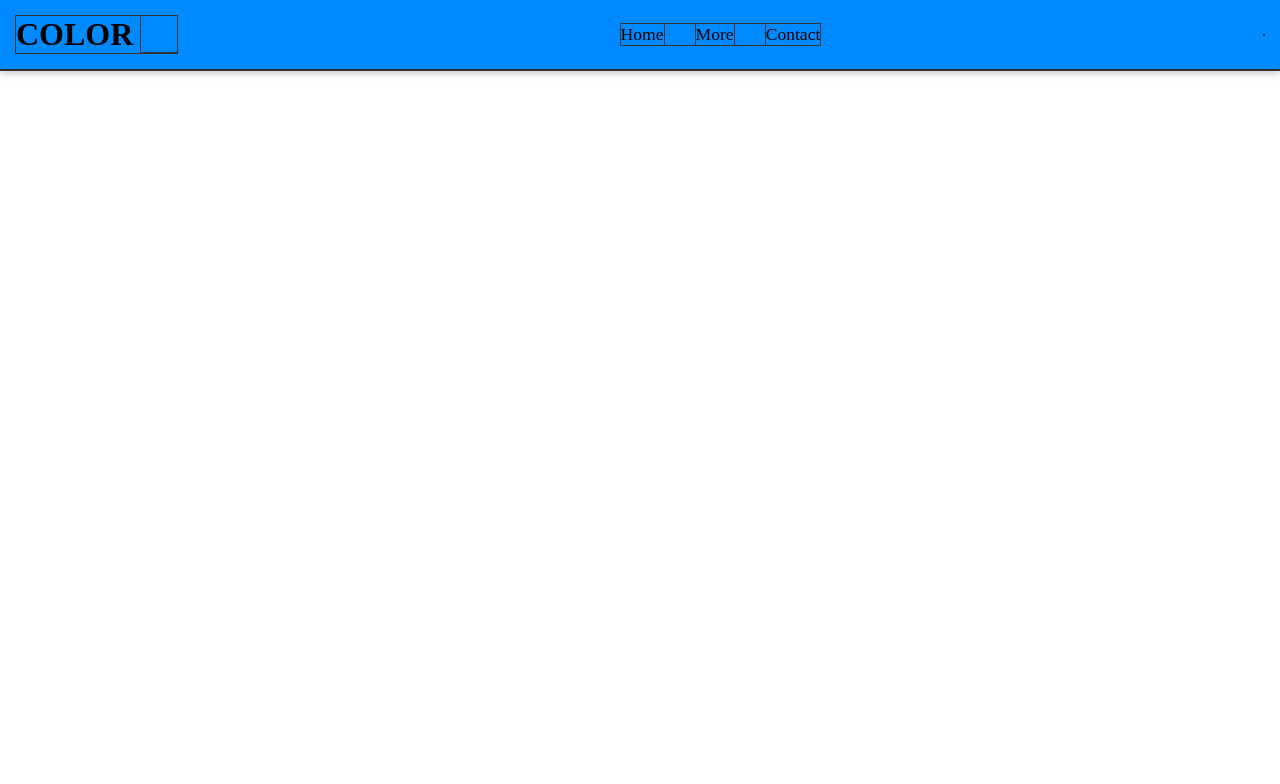
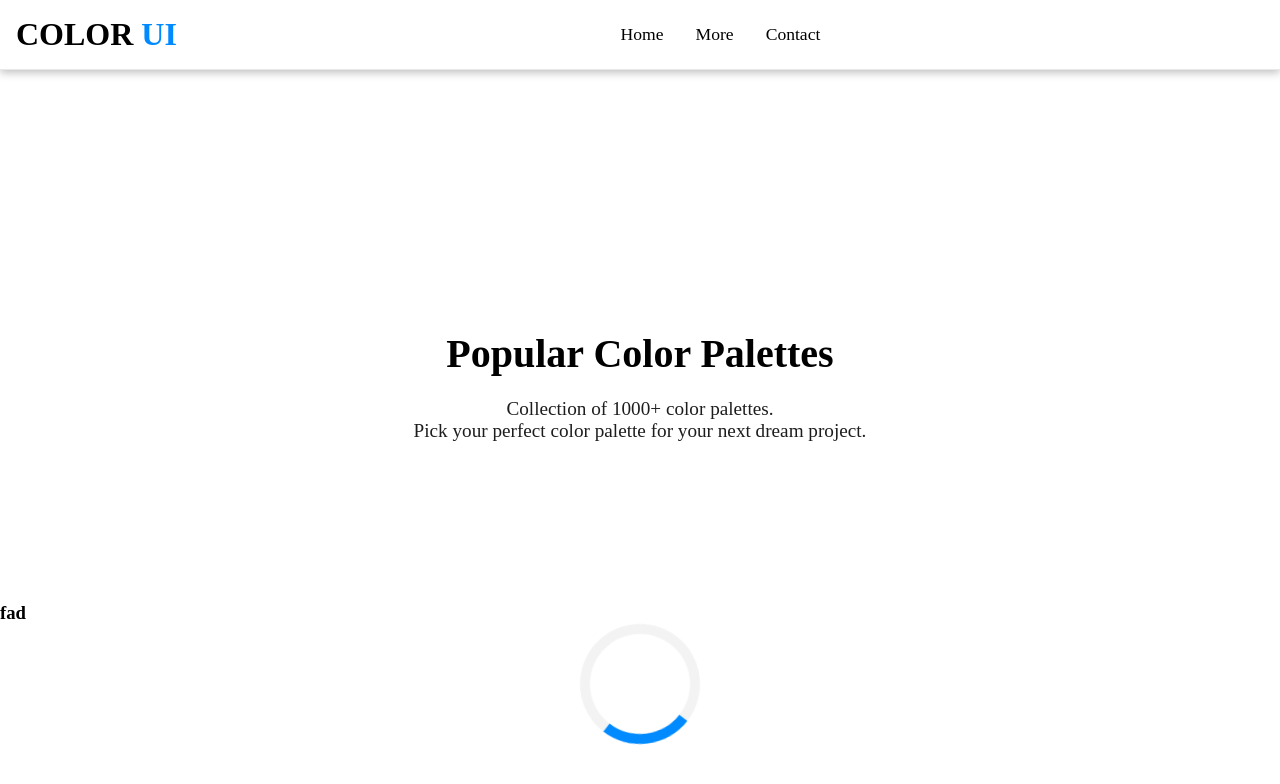
Before and after one commit to SarangKumar/ColorPalette-Gerua, a React (Create React App) app in the folder frontend/: page / in a window 1280 px wide. Shown: the top 784 px of the page. Built offline with nearby package versions, Linux system fonts and the light colour scheme.

Commit message:
Made loader and Hero

```diff
--- a/frontend/src/App.js
+++ b/frontend/src/App.js
@@ -1,11 +1,16 @@
 import Header from './components/Header';
+import Hero from './components/Hero';
+import Loader from './components/Loader';
 import './sass/App.scss';
 
 function App() {
   return (
     <div className="App">
-    <Header />
+      <Header />
       <div className="container"></div>
+      <Hero />
+      <h3>fad</h3>
+    <Loader />
 
     </div>
   );
--- /dev/null
+++ b/frontend/src/components/Hero.jsx
@@ -0,0 +1,17 @@
+import React from 'react'
+
+const Hero = () => {
+    return (
+        <div className='hero'>
+            <h1>Popular Color Palettes</h1>
+            <p>
+                Collection of 1000+ color palettes.
+            </p>
+            <p>
+                Pick your perfect color palette for your next dream project.
+            </p>
+        </div>
+    )
+}
+
+export default Hero
--- /dev/null
+++ b/frontend/src/components/Loader.jsx
@@ -0,0 +1,12 @@
+import React from 'react'
+
+const Loader = () => {
+    return (
+        <div className='loader-parent'>
+            <div className='loader'>
+            </div>
+        </div>
+    )
+}
+
+export default Loader
--- a/frontend/src/sass/App.scss
+++ b/frontend/src/sass/App.scss
@@ -6,11 +6,11 @@
   padding: 0;
   box-sizing: border-box;
   font-family: $fontFam1;
-  outline: 1px solid #333;
+  // outline: 1px solid #333;
 }
 
 .App {
-  background-color: $primary;
+  // background-color: $primary;
 
   // header
   .header {
@@ -35,6 +35,7 @@
       >li {
         list-style: none;
         font-size: 1.1rem;
+
         &:active,
         &:hover {
           color: $primary;
@@ -44,5 +45,46 @@
     }
   }
 
+  .hero {
+    margin: 15rem 0 10rem;
+    text-align: center;
 
+    >h1 {
+      font-weight: 800;
+      font-size: 2.5rem;
+      line-height: 2.2;
+    }
+
+    >p {
+      color: $textColorDark;
+      font-size: 1.2rem;
+    }
+  }
+
+  // loader
+  .loader-parent {
+    @include flexBox($colGap: 2rem);
+
+    .loader {
+      width: 100%;
+      border: 10px solid #f3f3f3;
+      /* Light grey */
+      border-top: 10px solid $primary;
+      /* Blue */
+      border-radius: 50%;
+      width: 120px;
+      height: 120px;
+      animation: spin 1s linear infinite;
+    }
+
+    @keyframes spin {
+      0% {
+        transform: rotate(0deg);
+      }
+
+      100% {
+        transform: rotate(360deg);
+      }
+    }
+  }
 }
```
Also changed, not shown: frontend/src/components/PaletteCard.jsx (added, +9 -0 lines).
